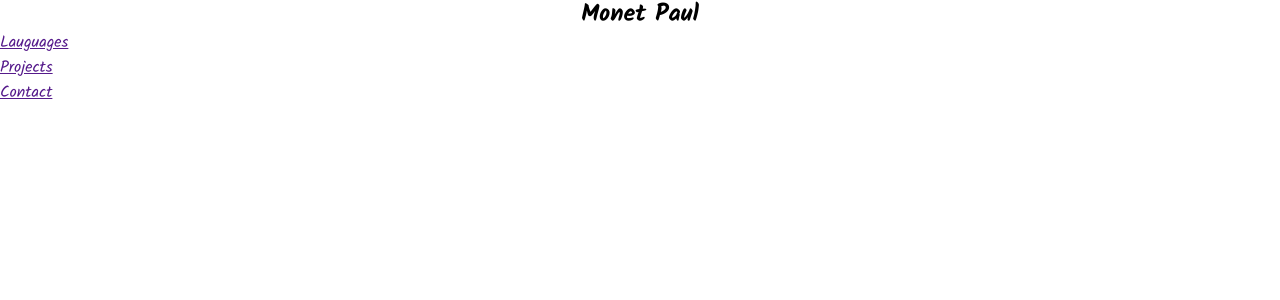
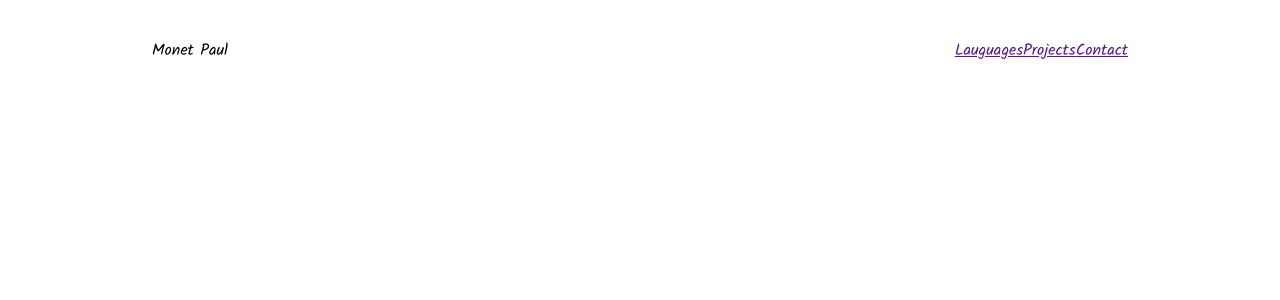
Before and after one commit to mpfuns/portfolio-june-2023, a React (Create React App) app: page / in a window 1280 px wide. Shown: the top 300 px of the page. Built offline with nearby package versions, Linux system fonts and the light colour scheme.

Commit message:
working on  nav css

```diff
--- a/src/App.css
+++ b/src/App.css
@@ -26,8 +26,23 @@ p{
 .container{
     padding: 80px 0;
 }
-/*  */
-
+/*NAV BAR */
+nav{
+    height:100px;
+    width: 100%;
+    max-width: 1000px;
+    margin: 0 auto;
+    padding: 0 12px;
+    display: flex;
+    justify-content: space-between;
+    align-items: center;
+}
+.nav-list{
+display: flex;
+}
+.nav-items{
+    list-style-type:none;
+}
 
 
 
--- a/src/Components/Nav.js
+++ b/src/Components/Nav.js
@@ -1,12 +1,12 @@
 
 function Nav (){
 return(
-<nav>
+<nav >
+<div className="my-logo">Monet Paul</div>
 <ul className="nav-list">
- <li className="nav-items"><h2>Monet Paul</h2></li>
- <li className="nav-items"><a href="">Lauguages</a></li>
- <li className="nav-items"><a href="">Projects</a></li>
- <li className="nav-items"><a href="">Contact</a></li>
+ <li className="nav-items"><a href="" className="nav-link-a">Lauguages</a></li>
+ <li className="nav-items"><a href=""  className="nav-link-a">Projects</a></li>
+ <li className="nav-items"><a href=""  className="nav-link-a" >Contact</a></li>
 </ul>
 </nav>
 
```
